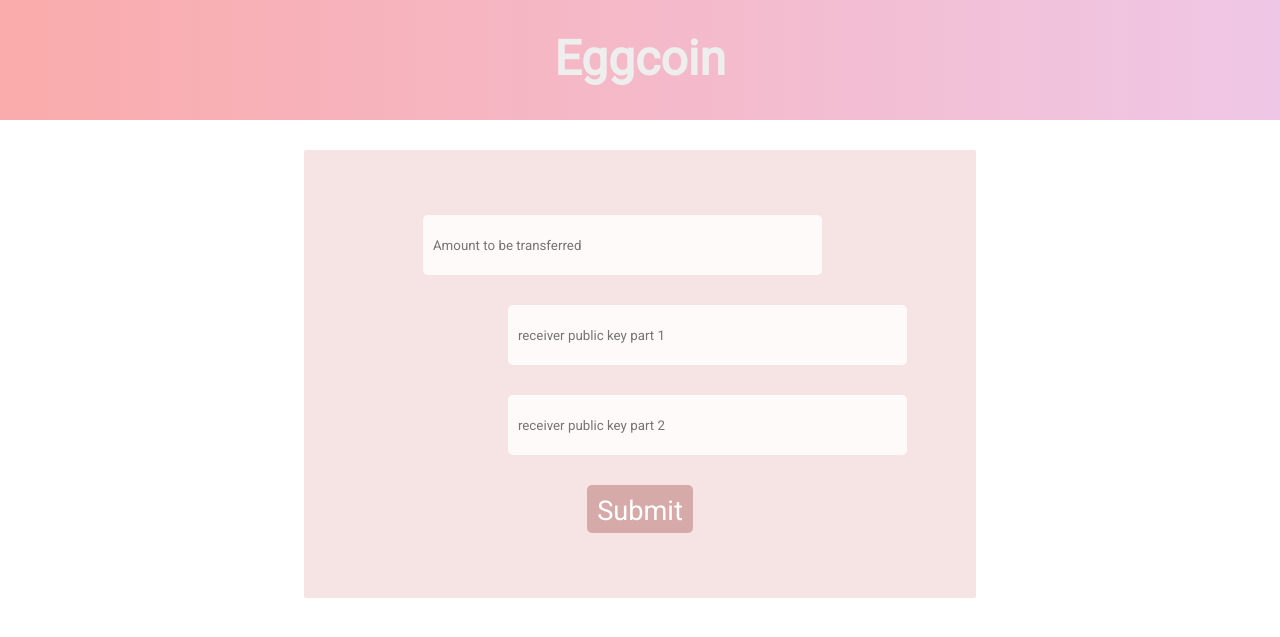
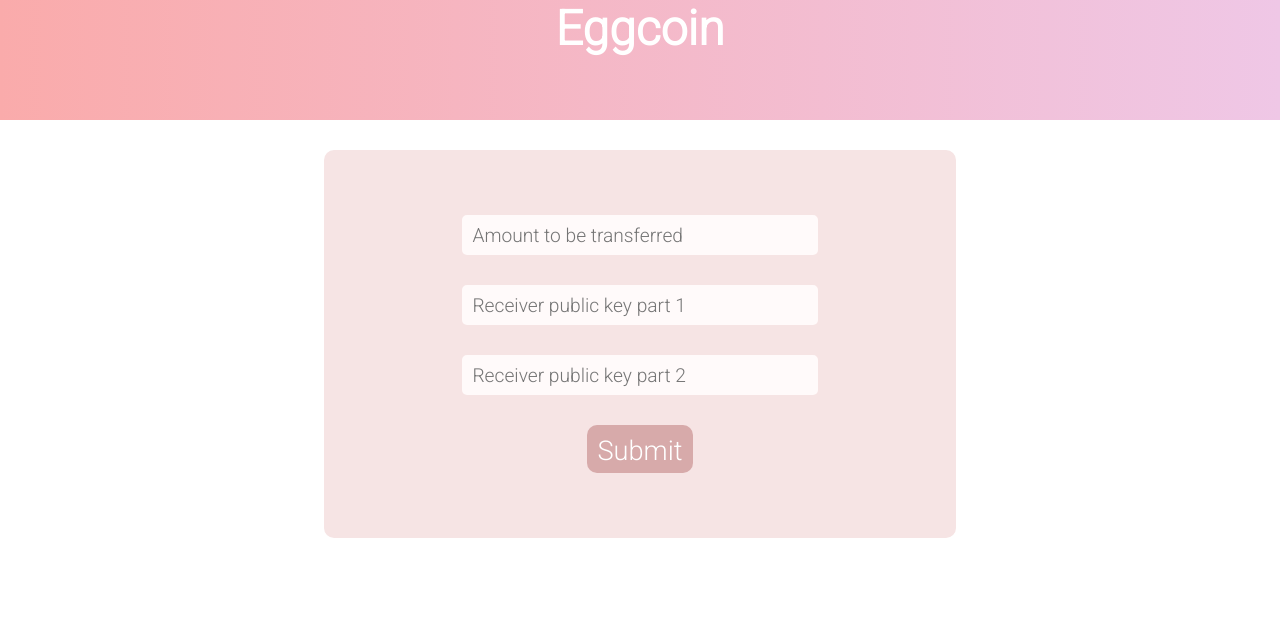
Before and after one commit to generationzcode/socoolblockchain, a Django app: page /transaction_form in a window 1280 px wide. Shown: the top 637 px of the page. Run offline with Django 3.2, Linux system fonts and the light colour scheme.

Commit message:
Update transaction_form.html

```diff
--- a/eggcoin/templates/transaction_form.html
+++ b/eggcoin/templates/transaction_form.html
@@ -3,17 +3,21 @@
 <head>
   <meta charset="UTF-8">
   <meta name="viewport" content="width=device-width, initial-scale=1.0">
-  <link href='https://fonts.googleapis.com/css?family=Roboto' rel='stylesheet'>
+  <link rel="preconnect" href="https://fonts.gstatic.com">
+  <link href="https://fonts.googleapis.com/css2?family=Roboto:wght@300&display=swap" rel="stylesheet">
   <title>Transaction Form</title>
 </head>
 <body>
   <style>
-    body, input {
+    * {
       font-family: 'Roboto', sans-serif;
+      box-sizing: border-box;
+      padding: 0;
+      mrgin: 0;
     }
     .form{
       background: #F6E4E4;
-      border-radius: 2px;
+      border-radius: 10px;
       padding:20px;
       width:50%;
       margin:auto;
@@ -25,19 +29,22 @@
       display:flex;
       align-items:center;
       flex-direction:column;
-      border-radius: 10px;
     }
     input{
       margin:15px;
       padding:5px;
+      border-radius: 10px;
+      font-family: 'Roboto', sans-serif;
+      font-size: 120%;
     }
     .text{
       border:none;
+      outline: none;
       width: 60%;
   	  height: 40px;
       padding:10px;
-background: #FFFAFA;
-border-radius: 5px;
+      background: #FFFAFA;
+      border-radius: 5px;
     }
     body{
       background: #FFFFFF;
@@ -54,25 +61,19 @@ border-radius: 5px;
       background: linear-gradient(90deg, #FAABAB 0%, #EFC7E6 100%);
     }
     .heading{
-      color: #eee;
-      margin:30px;
+      color: #fff;
+      margin: auto;
       font-size:3rem;
-    }
-    .pk{
-      margin-left:150px;
-    }
-    .amount{
-      margin-left:-20px;
     }
     .submit{
       border:none;
       height: 48px;
-      color:white;
+      color: #fff;
       text-align:center;
       font-size:1.7rem;
       padding:10px;
       background: #D7AAAA;
-      border-radius: 5px;
+      border-radius: 10px;
       cursor: pointer;
     }
   </style>
@@ -80,13 +81,13 @@ border-radius: 5px;
     <h1 class="heading">Eggcoin</h1>
   </div>
   <div class="form" >
-<form action="../make_transaction" method="post" class="real-form">
+    <form action="../make_transaction" method="post" class="real-form">
     {% csrf_token %}
-    <input type="text" class="text amount" placeholder="Amount to be transferred" name="amount">
-    <input type="text" class="text pk" placeholder="receiver public key part 1" name="receiver_public_keyp1">
-    <input type="text" class="text pk" placeholder="receiver public key part 2" name="receiver_public_keyp2">
-    <input type="submit" class="submit" text="submit!">
+      <input type="text" class="text" autocomplete="off" placeholder="Amount to be transferred" name="amount">
+      <input type="text" class="text" autocomplete="off" placeholder="Receiver public key part 1" name="receiver_public_keyp1">
+      <input type="text" class="text" autocomplete="off" placeholder="Receiver public key part 2" name="receiver_public_keyp2">
+      <input type="submit" class="submit" autocomplete="off" text="submit!">
+    </form>
   </div>
-</form>
 </body>
 </html>
```
